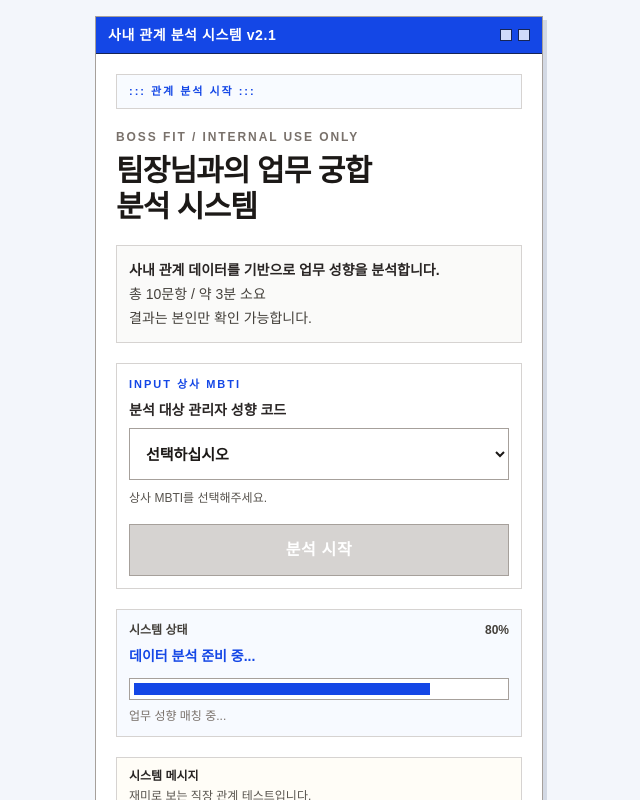
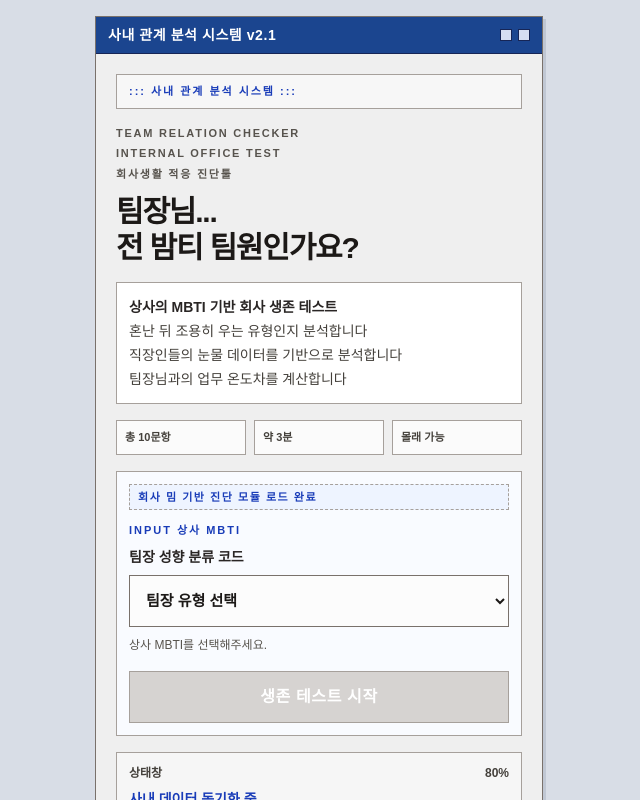
Before and after one commit to yzhyun/boss-fit, a Next.js app: page / in a window 1280 px wide. Shown: the top 800 px of the page, without its empty margins (321-961 px from the left). Built offline with nearby package versions, Linux system fonts and the light colour scheme.

Commit message:
Shift home to office meme test

```diff
--- a/app/_components/start-form.tsx
+++ b/app/_components/start-form.tsx
@@ -23,24 +23,24 @@ export function StartForm() {
   return (
     <form onSubmit={handleSubmit} className="space-y-4">
       <div className="space-y-2">
-        <p className="text-[11px] font-bold tracking-[0.18em] text-blue-700">
+        <p className="text-[11px] font-bold tracking-[0.18em] text-blue-800">
           INPUT 상사 MBTI
         </p>
         <label
           htmlFor="boss-mbti"
           className="block text-sm font-bold text-stone-800"
         >
-          분석 대상 관리자 성향 코드
+          팀장 성향 분류 코드
         </label>
         <select
           id="boss-mbti"
           name="bossMbti"
           value={bossMbti}
           onChange={(event) => setBossMbti(event.target.value as MbtiType | "")}
-          className="h-13 w-full border border-stone-400 bg-white px-3 text-[15px] font-bold text-stone-900 outline-none transition focus:border-blue-700"
+          className="h-13 w-full border border-stone-500 bg-[#fcfcfc] px-3 text-[15px] font-bold text-stone-900 outline-none transition focus:border-blue-800"
           aria-describedby="boss-mbti-help"
         >
-          <option value="">선택하십시오</option>
+          <option value="">팀장 유형 선택</option>
           {MBTI_TYPES.map((type) => (
             <option key={type} value={type}>
               {type}
@@ -50,16 +50,16 @@ export function StartForm() {
         <p id="boss-mbti-help" className="text-xs leading-5 text-stone-600">
           {isDisabled
             ? "상사 MBTI를 선택해주세요."
-            : `선택 완료: ${bossMbti} / 업무 성향 매칭 준비됨`}
+            : `선택 완료: ${bossMbti} / 팀장 성향 매칭 대기 중`}
         </p>
       </div>
 
       <button
         type="submit"
         disabled={isDisabled}
-        className="flex h-13 w-full items-center justify-center border border-blue-950 bg-blue-700 text-base font-black tracking-[0.04em] text-white transition hover:bg-blue-600 disabled:cursor-not-allowed disabled:border-stone-400 disabled:bg-stone-300"
+        className="flex h-13 w-full items-center justify-center border border-blue-950 bg-blue-800 text-base font-black tracking-[0.04em] text-white transition hover:bg-blue-700 disabled:cursor-not-allowed disabled:border-stone-400 disabled:bg-stone-300"
       >
-        분석 시작
+        생존 테스트 시작
       </button>
     </form>
   );
--- a/app/page.tsx
+++ b/app/page.tsx
@@ -2,65 +2,90 @@ import { StartForm } from "@/app/_components/start-form";
 
 export default function Home() {
   return (
-    <main className="min-h-screen bg-[#f3f6fb] px-3 py-4 text-stone-900 sm:px-4">
-      <section className="mx-auto w-full max-w-md border border-stone-400 bg-white shadow-[4px_4px_0_0_rgba(148,163,184,0.35)]">
-        <div className="flex items-center justify-between border-b border-blue-950 bg-blue-700 px-3 py-2 text-white">
+    <main className="min-h-screen bg-[#d8dde6] px-3 py-4 text-stone-900 sm:px-4">
+      <section className="mx-auto w-full max-w-md border border-stone-500 bg-[#efefef] shadow-[3px_3px_0_0_rgba(120,130,150,0.25)]">
+        <div className="flex items-center justify-between border-b border-blue-950 bg-[#1b458f] px-3 py-2 text-white">
           <p className="text-sm font-black tracking-[0.04em]">
             사내 관계 분석 시스템 v2.1
           </p>
           <div className="flex gap-1.5">
-            <span className="h-3 w-3 border border-blue-950 bg-white/80" />
-            <span className="h-3 w-3 border border-blue-950 bg-white/80" />
+            <span className="h-3 w-3 border border-blue-950 bg-[#d6def3]" />
+            <span className="h-3 w-3 border border-blue-950 bg-[#d6def3]" />
           </div>
         </div>
 
-        <div className="space-y-5 p-4 sm:p-5">
-          <div className="border border-stone-300 bg-[#f8fbff] px-3 py-2 text-[11px] font-bold tracking-[0.18em] text-blue-700">
-            ::: 관계 분석 시작 :::
+        <div className="space-y-4 p-4 sm:p-5">
+          <div className="border border-stone-400 bg-[#f7f7f7] px-3 py-2 text-[11px] font-bold tracking-[0.18em] text-blue-800">
+            ::: 사내 관계 분석 시스템 :::
           </div>
 
-          <div className="space-y-2">
-            <p className="text-xs font-bold tracking-[0.16em] text-stone-500">
-              BOSS FIT / INTERNAL USE ONLY
+          <div className="space-y-1">
+            <p className="text-[11px] font-bold tracking-[0.16em] text-stone-600">
+              TEAM RELATION CHECKER
             </p>
-            <h1 className="text-[30px] leading-9 font-black tracking-[-0.03em] text-stone-900">
-              팀장님과의 업무 궁합
+            <p className="text-[11px] font-bold tracking-[0.16em] text-stone-600">
+              INTERNAL OFFICE TEST
+            </p>
+            <p className="text-[11px] font-bold tracking-[0.16em] text-stone-600">
+              회사생활 적응 진단툴
+            </p>
+            <h1 className="pt-2 text-[30px] leading-9 font-black tracking-[-0.04em] text-stone-900">
+              팀장님...
               <br />
-              분석 시스템
+              전 밤티 팀원인가요?
             </h1>
           </div>
 
-          <div className="border border-stone-300 bg-stone-50 p-3 text-sm leading-6 text-stone-700">
+          <div className="border border-stone-400 bg-white p-3 text-sm leading-6 text-stone-700">
             <p className="font-bold text-stone-800">
-              사내 관계 데이터를 기반으로 업무 성향을 분석합니다.
+              상사의 MBTI 기반 회사 생존 테스트
             </p>
-            <p>총 10문항 / 약 3분 소요</p>
-            <p>결과는 본인만 확인 가능합니다.</p>
+            <p>혼난 뒤 조용히 우는 유형인지 분석합니다</p>
+            <p>직장인들의 눈물 데이터를 기반으로 분석합니다</p>
+            <p>팀장님과의 업무 온도차를 계산합니다</p>
           </div>
 
-          <div className="border border-stone-300 bg-white p-3">
+          <div className="grid grid-cols-3 gap-2 text-[11px] font-bold text-stone-700">
+            <div className="border border-stone-400 bg-[#fbfbfb] px-2 py-2">
+              총 10문항
+            </div>
+            <div className="border border-stone-400 bg-[#fbfbfb] px-2 py-2">
+              약 3분
+            </div>
+            <div className="border border-stone-400 bg-[#fbfbfb] px-2 py-2">
+              몰래 가능
+            </div>
+          </div>
+
+          <div className="border border-stone-400 bg-[#f9fbff] p-3">
+            <div className="mb-3 border border-dashed border-stone-400 bg-[#eef4ff] px-2 py-1 text-[11px] font-bold tracking-[0.14em] text-blue-800">
+              회사 밈 기반 진단 모듈 로드 완료
+            </div>
             <StartForm />
           </div>
 
-          <div className="border border-stone-300 bg-[#f7faff] p-3">
+          <div className="border border-stone-400 bg-[#f6f6f6] p-3">
             <div className="flex items-center justify-between text-xs font-bold text-stone-700">
-              <span>시스템 상태</span>
+              <span>상태창</span>
               <span>80%</span>
             </div>
-            <p className="mt-2 text-sm font-bold text-blue-700">
-              데이터 분석 준비 중...
+            <p className="mt-2 text-sm font-bold text-blue-800">
+              사내 데이터 동기화 중...
             </p>
-            <div className="mt-3 border border-stone-400 bg-white p-1">
-              <div className="h-3 w-4/5 bg-blue-700" />
+            <div className="mt-3 border border-stone-500 bg-white p-1">
+              <div className="h-3 w-4/5 bg-[#1b458f]" />
             </div>
-            <p className="mt-2 text-xs text-stone-500">
-              업무 성향 매칭 중...
-            </p>
+            <div className="mt-3 space-y-1 text-[12px] text-stone-600">
+              <p>&gt; 퇴사 위험도 계산 중...</p>
+              <p>&gt; 팀장 성향 매칭 중...</p>
+              <p>&gt; 감정형 팀원 보호 모드 활성화..</p>
+              <p>&gt; 야근 내성 수치 확인 중...</p>
+            </div>
           </div>
 
-          <div className="border border-stone-300 bg-[#fffdf7] px-3 py-2 text-xs leading-5 text-stone-600">
-            <p className="font-bold text-stone-800">시스템 메시지</p>
-            <p>재미로 보는 직장 관계 테스트입니다.</p>
+          <div className="border border-stone-400 bg-[#fffdf7] px-3 py-2 text-xs leading-5 text-stone-700">
+            <p className="font-bold text-stone-900">NOTICE</p>
+            <p>결과는 본인만 확인 가능합니다.</p>
             <p>주의: 결과를 보고 퇴사 충동이 들 수 있습니다.</p>
           </div>
         </div>
```
